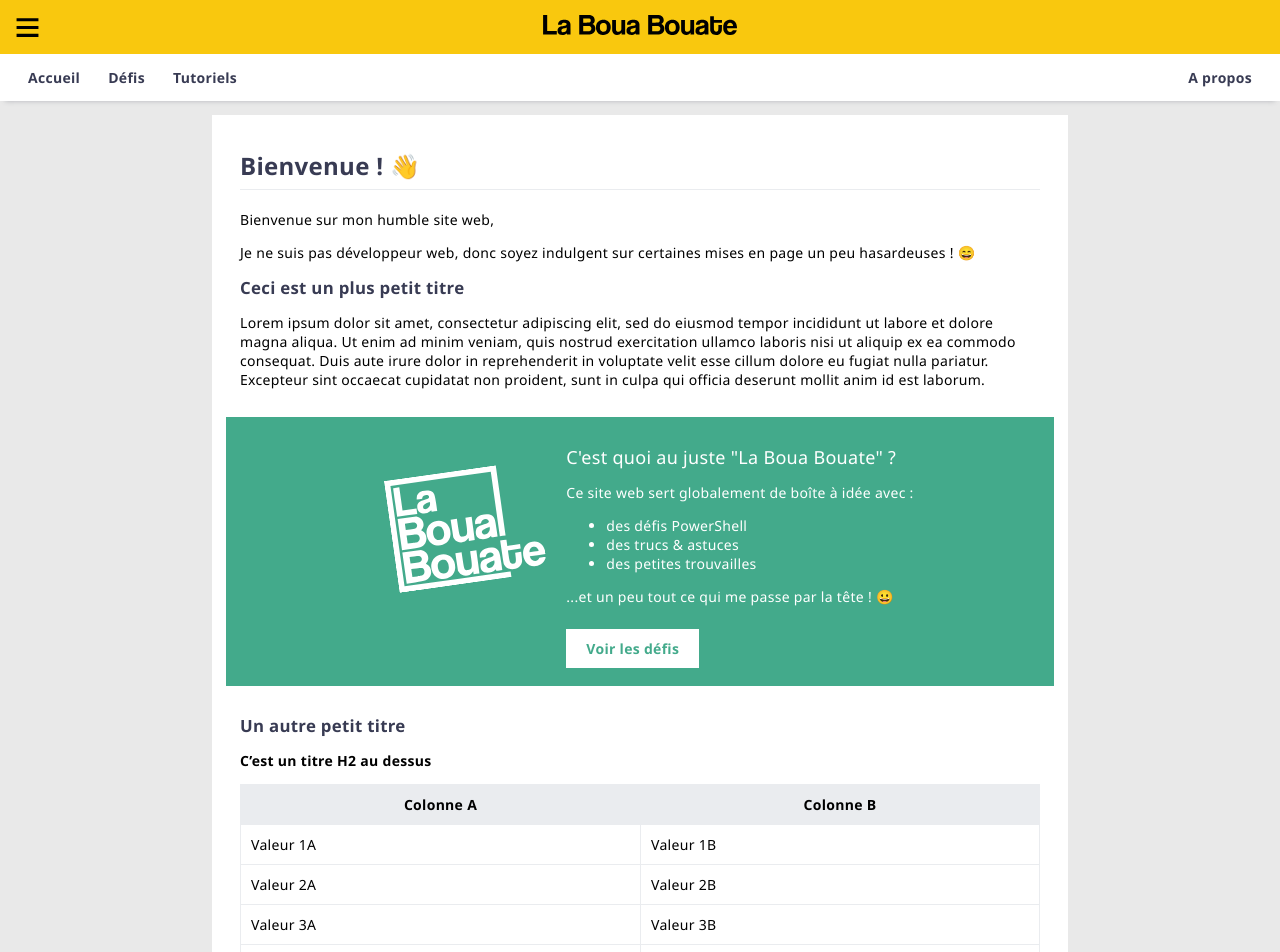
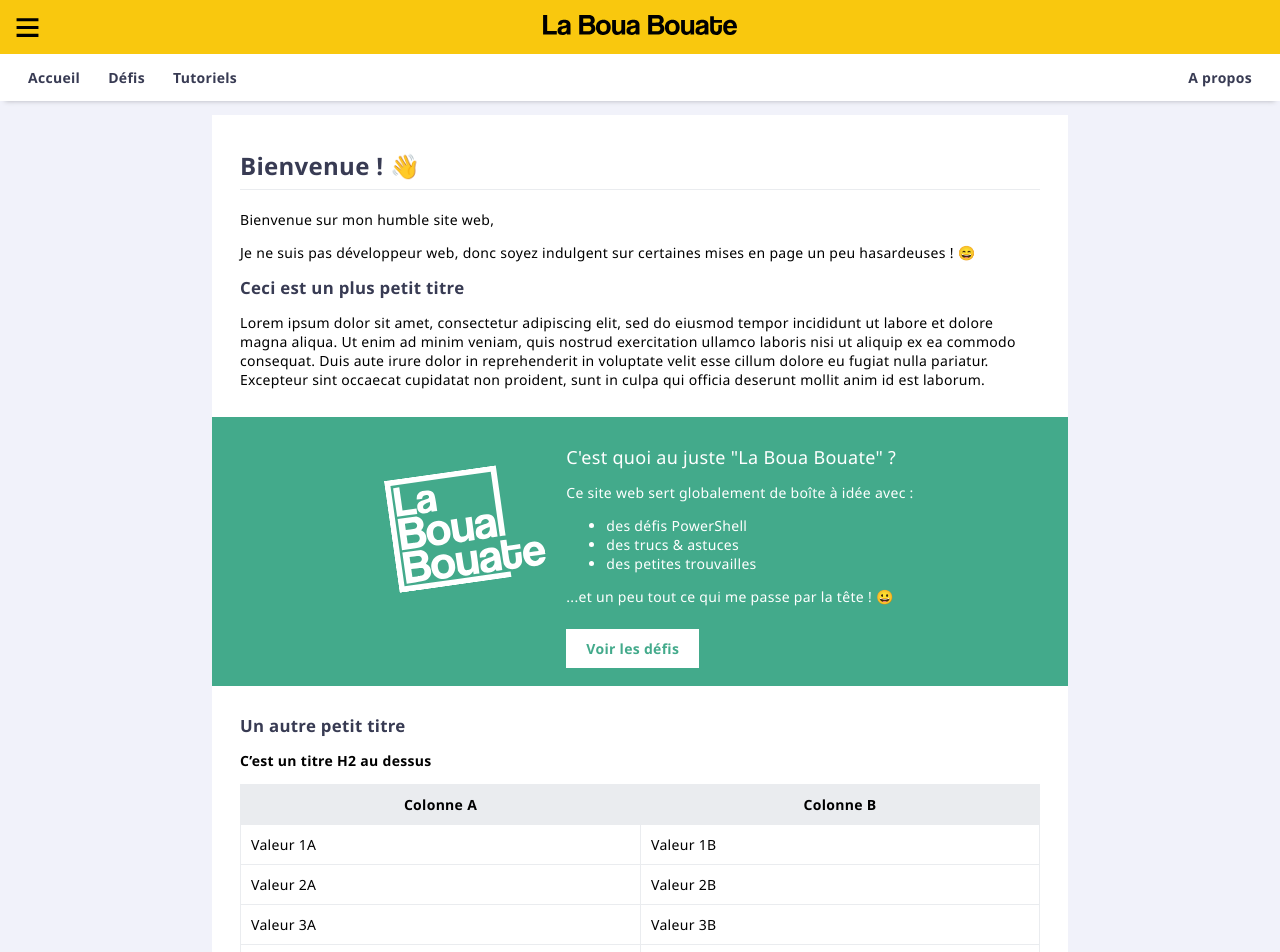
Before and after one commit to leobouard/leobouard.github.io, a Jekyll site: the page built from index.md, in a window 1280 px wide. Shown: the top 952 px of the page. Built offline with Jekyll 4.4.1, drawn with Linux system fonts in a browser that asks for light colours; our own code applies the rules of GitHub Pages for plain Markdown files.

Commit message:
Update hero & postBanner

```diff
--- a/assets/css/posts.scss
+++ b/assets/css/posts.scss
@@ -58,6 +58,7 @@
 .postBanner {
     margin-left: -1em;
     margin-right: -1em;
+    margin-top: -1em;
     position: relative;
     left: 0;
     right: 0;
--- a/assets/css/style.scss
+++ b/assets/css/style.scss
@@ -19,7 +19,7 @@
     height: 100%;
     width: auto;
     margin: 0;
-    background-color: #e9e9e9;
+    background-color: #f1f2fa;
     font-family: "Segoe UI", Roboto, "Helvetica Neue", Arial, sans-serif, "Segoe UI Emoji", "Segoe UI Symbol";
     font-size: 14px;
     font-weight: 400;
@@ -109,8 +109,8 @@
     .hero {
         margin-top: 2em;
         margin-bottom: 2em;
-        margin-left: -1em;
-        margin-right: -1em;
+        margin-left: -2em;
+        margin-right: -2em;
         position: relative;
         left: 0;
         right: 0;
```
